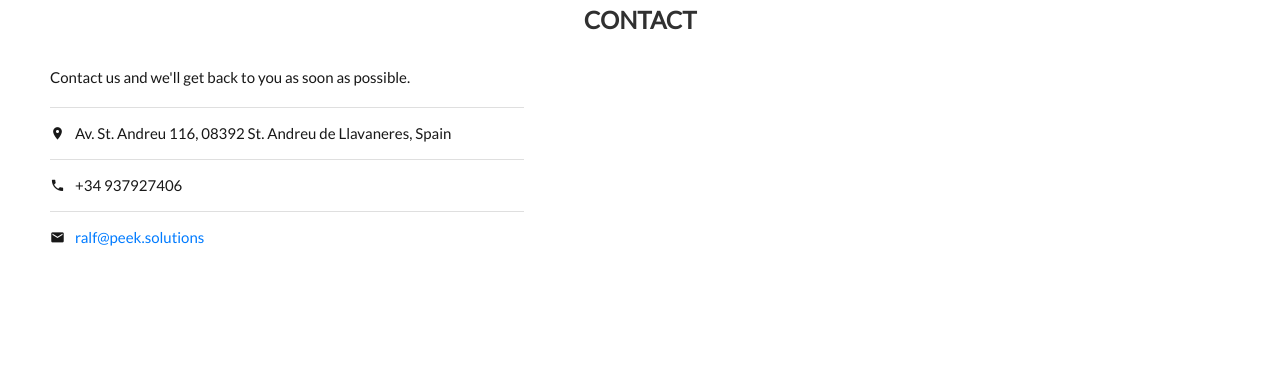
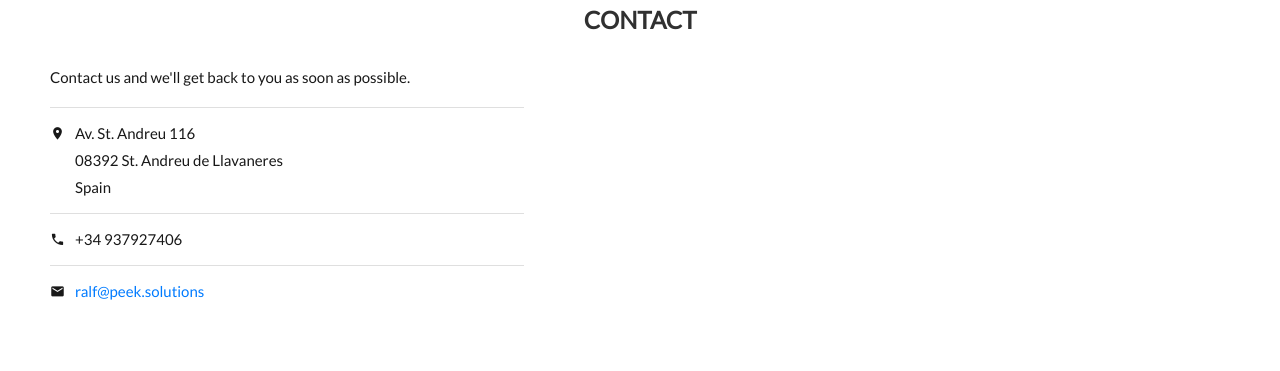
Before and after one commit to khpeek/peek-solutions, a website: page index.html in a window 1280 px wide. Shown: the part 1660-2031 px from the top of the page. Drawn offline with nearby package versions, Linux system fonts and the light colour scheme; some packages are replaced by stand-ins of ours.

Commit message:
Added newlines to address

```diff
--- a/index.html
+++ b/index.html
@@ -206,7 +206,7 @@
       <ul class="list-group list-group-flush">
         <li class="list-group-item">
           <i class="mdi mdi-map-marker"></i>
-          <div>Av. St. Andreu 116, 08392 St. Andreu de Llavaneres, Spain</div>
+          <div>Av. St. Andreu 116<br>08392 St. Andreu de Llavaneres<br>Spain</div>
         </li>
         <li class="list-group-item">
           <i class="mdi mdi-phone"></i>
```
